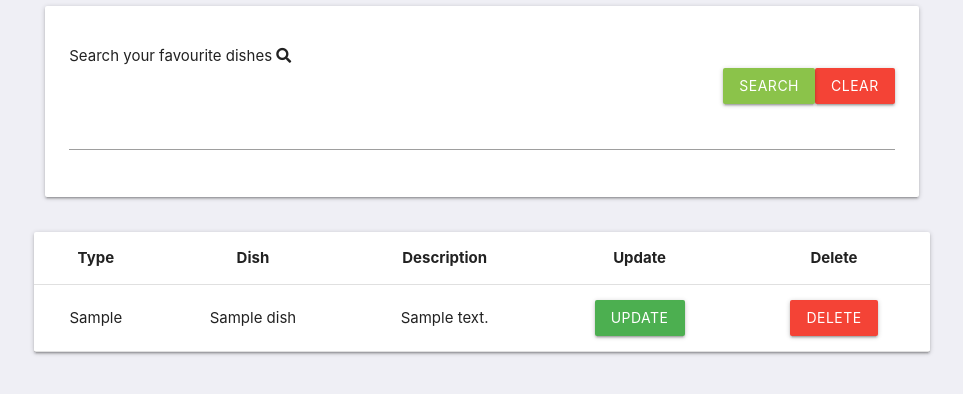
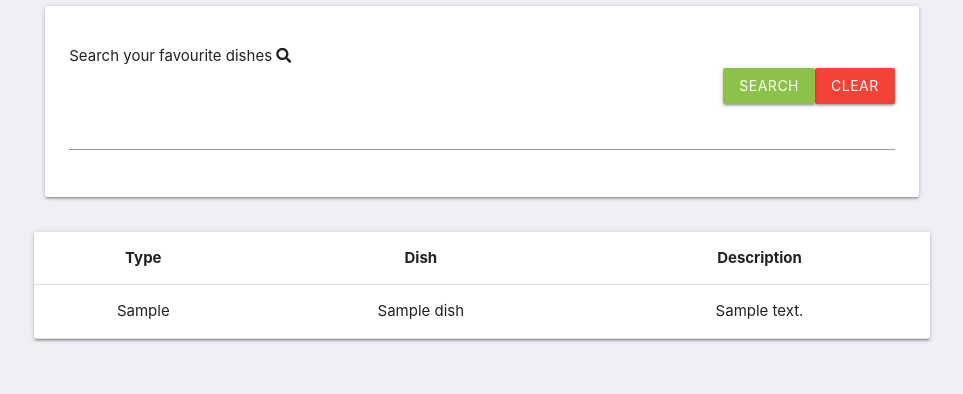
Before and after one commit to Code-Institute-Submissions/cmd-source-MS3-Dishes_OctResub, a Flask app: page /dishes in a window 1280 px wide. Shown: the part 160-554 px from the top of the page, without its empty margins (158-1121 px from the left). Run offline with Flask 2, Linux system fonts and the light colour scheme; a database or web service that is not in the repository returns one stand-in record (values such as "Sample title"); some libraries are stand-ins or nearby versions.

Commit message:
modified the dishes page so that users can only search and view all the recipies, while they can update and delete the recipies that they added in their profile page

```diff
--- a/app.py
+++ b/app.py
@@ -58,7 +58,7 @@ def register():
         mongo.db.dish_users.insert_one(new_user)
 
         session['user_cookie'] = request.form.get("user_name").lower()
-    return render_template("register.html")
+    return render_template("profile.html")
 
 #Renders the login page and checks to see if the username and password are correct
 @app.route("/login", methods=["GET", "POST"])
--- a/templates/dishes.html
+++ b/templates/dishes.html
@@ -26,16 +26,12 @@
             <th class="center-align">Type</th>
             <th class="center-align">Dish</th>
             <th class="center-align">Description</th>
-            <th class="center-align">Update</th>
-            <th class="center-align">Delete</th>
         </tr>
         {% for dish in dishes %}
         <tr>
             <td class="center-align">{{ dish.dish_type }}</td>
             <td class="center-align">{{ dish.dish_name }}</td>
             <td class="center-align">{{ dish.dish_description }}</td>
-            <td class="center-align"><a href="{{url_for('update_dish', dish_id=dish._id)}}" class="green btn">Update</a></td>
-            <td class="center-align"><a href="{{url_for('delete_dish', dish_id=dish._id)}}" class="red btn">Delete</a></td>
         </tr>
         {% endfor %}
     </table>
```
